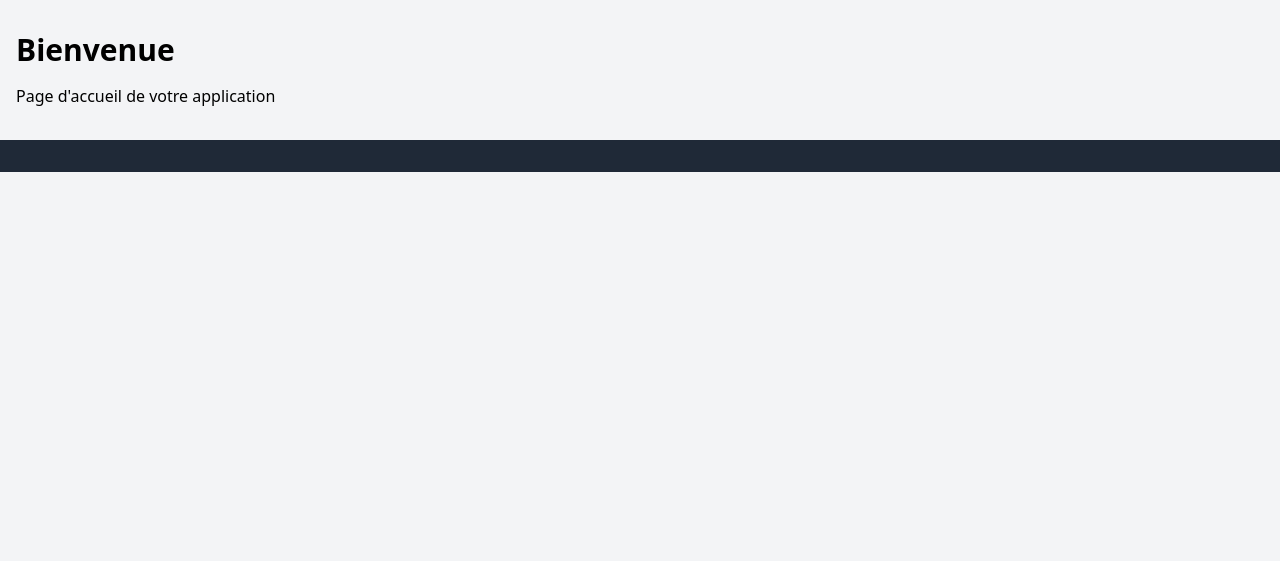
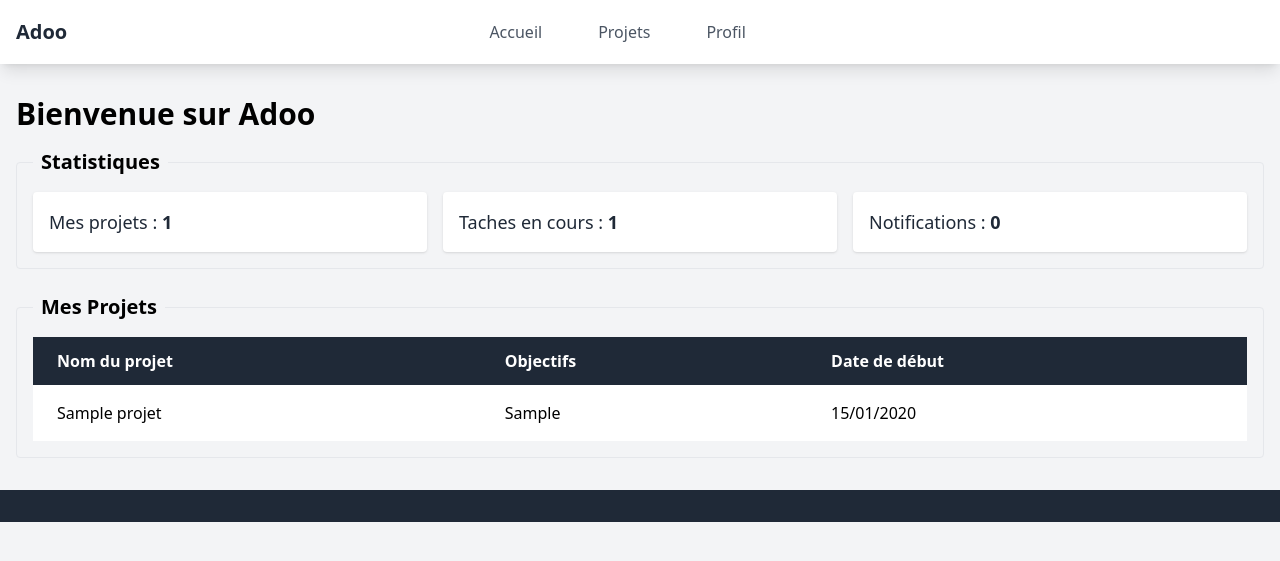
Before and after one commit to nassimJaz/adoo, a Flask app: page / in a window 1280 px wide. Shown: the top 561 px of the page. Run offline with Flask 3, Linux system fonts and the light colour scheme; a user stored in the database is signed in; tables that the repository leaves empty hold one stand-in row (values such as "Sample post"); some libraries are stand-ins or nearby versions.

Commit message:
V1.3 connexion et accueil

```diff
--- a/app/models/__init__.py
+++ b/app/models/__init__.py
@@ -6,5 +6,6 @@ from app.models.projet import Projet
 from app.models.tache import Tache
 from app.models.commentaire import Commentaire
 from app.models.projet_membre import ProjetMembre
+from app.models.notification import Notification
 
-__all__ = ['db', 'Utilisateur', 'Projet', 'Tache', 'Commentaire', 'ProjetMembre']
+__all__ = ['db', 'Utilisateur', 'Projet', 'Tache', 'Commentaire', 'ProjetMembre', 'Notification']
--- a/app/routes/main.py
+++ b/app/routes/main.py
@@ -1,14 +1,37 @@
 from flask import Blueprint, render_template
-from flask_login import login_required
+from flask_login import login_required, current_user
+
+from app.models.projet import Projet
+from app.models.tache import Tache
 
 bp = Blueprint('main', __name__)
 
 @bp.route('/')
 @bp.route('/accueil')
-def index():
-    return render_template('main/accueil.html')
+@login_required
+def accueil():
 
-@bp.route('/profile')
+    projets_utilisateur = [membre_projet.projet for membre_projet in current_user.projets] # Projets de l'utilisateur courant
+    taches_utilisateur = Tache.query.filter_by(responsable_id=current_user.id).all() # Taches de l'utilisateur courant
+    notif_utilisateur = [notifUser for notifUser in current_user.notifications]
+
+
+
+    # Debug prints
+    print("=== DEBUG INFO ===")
+    print(f"Tâches de l'utilisateur: {[t.titre for t in taches_utilisateur]}")
+    print(f"Projets de l'utilisateur: {[p.titre for p in projets_utilisateur]}")
+    print(f"Notifications: {[n.content for n in notif_utilisateur]}")
+    print("================")
+
+    return render_template('main/accueil.html', projets_utilisateur=projets_utilisateur, taches_utilisateur=taches_utilisateur, notifications=notif_utilisateur)
+
+@bp.route('/projets')
+@login_required
+def projets():
+    return render_template('main/projets.html')
+
+@bp.route('/profil')
 @login_required
 def profile():
-    return render_template('main/profile.html')
+    return render_template('main/profil.html')
--- a/app/templates/base.html
+++ b/app/templates/base.html
@@ -16,7 +16,24 @@
 </head>
 <body class="bg-gray-100">
     <nav class="bg-white shadow-lg">
-        <!-- Votre navigation ici -->
+        <div class="container mx-auto px-4">
+            <div class="flex justify-between items-center h-16">
+                <!-- Logo/Nom à gauche -->
+                <div class="flex-shrink-0">
+                    <a href="{{ url_for('main.accueil') }}" class="text-xl font-bold text-gray-800">Adoo</a>
+                </div>
+
+                <!-- Navigation au centre -->
+                <div class="flex space-x-8">
+                    <a href="{{ url_for('main.accueil') }}" class="text-gray-600 hover:text-gray-900 px-3 py-2 rounded-md">Accueil</a>
+                    <a href="{{ url_for('main.projets') }}" class="text-gray-600 hover:text-gray-900 px-3 py-2 rounded-md">Projets</a>
+                    <a href="{{ url_for('main.profile') }}" class="text-gray-600 hover:text-gray-900 px-3 py-2 rounded-md">Profil</a>
+                </div>
+
+                <!-- Espace à droite pour équilibrer -->
+                <div class="flex-shrink-0 w-24"></div>
+            </div>
+        </div>
     </nav>
 
     <main class="container mx-auto px-4 py-8">
--- a/app/templates/main/accueil.html
+++ b/app/templates/main/accueil.html
@@ -2,7 +2,45 @@
 
 {% block content %}
 <div class="container mx-auto">
-    <h1 class="text-3xl font-bold mb-4">Bienvenue</h1>
-    <p>Page d'accueil de votre application</p>
+    <h1 class="text-3xl font-bold mb-4">Bienvenue sur Adoo</h1>
+
+    <fieldset class="border p-4 rounded mb-6">
+        <legend class="text-xl font-semibold px-2">Statistiques</legend>
+        <div class="grid grid-cols-3 gap-4">
+            <div class="p-4 bg-white rounded shadow">
+                <h2 class="text-lg text-gray-800">Mes projets : <span class="font-bold">{{projets_utilisateur | length}}</span></h2>
+            </div>
+            <div class="p-4 bg-white rounded shadow">
+                <h2 class="text-lg text-gray-800">Taches en cours : <span class="font-bold">{{taches_utilisateur | length}}</span></h2>
+            </div>
+            <div class="p-4 bg-white rounded shadow">
+                <h2 class="text-lg text-gray-800">Notifications : <span class="font-bold">{{notifications | length}}</span></h2>
+            </div>
+        </div>
+    </fieldset>
+
+    <fieldset class="border p-4 rounded">
+        <legend class="text-xl font-semibold px-2">Mes Projets</legend>
+        <div class="overflow-x-auto">
+            <table class="min-w-full bg-white">
+                <thead class="bg-gray-800 text-white">
+                    <tr>
+                        <th class="px-6 py-3 text-left">Nom du projet</th>
+                        <th class="px-6 py-3 text-left">Objectifs</th>
+                        <th class="px-6 py-3 text-left">Date de début</th>
+                    </tr>
+                </thead>
+                <tbody class="divide-y divide-gray-200">
+                    {% for projet in projets_utilisateur %}
+                    <tr class="hover:bg-gray-100">
+                        <td class="px-6 py-4">{{ projet.titre }}</td>
+                        <td class="px-6 py-4">{{ projet.objectifs or 'Non défini' }}</td>
+                        <td class="px-6 py-4">{{ projet.date_debut.strftime('%d/%m/%Y') if projet.date_debut else 'Non définie' }}</td>
+                    </tr>
+                    {% endfor %}
+                </tbody>
+            </table>
+        </div>
+    </fieldset>
 </div>
 {% endblock %}
```
Also changed, not shown: app/models/notification.py (added, +12 -0 lines), app/models/projet.py (+4 -6 lines), app/models/utilisateur.py (+4 -6 lines), app/routes/auth.py (+17 -0 lines), migrations/versions/c6a88be06b76_ajout_table_de_notification.py (added, +48 -0 lines), migrations/versions/e884860b49fb_ajout_objectifs_projet.py (added, +32 -0 lines).
